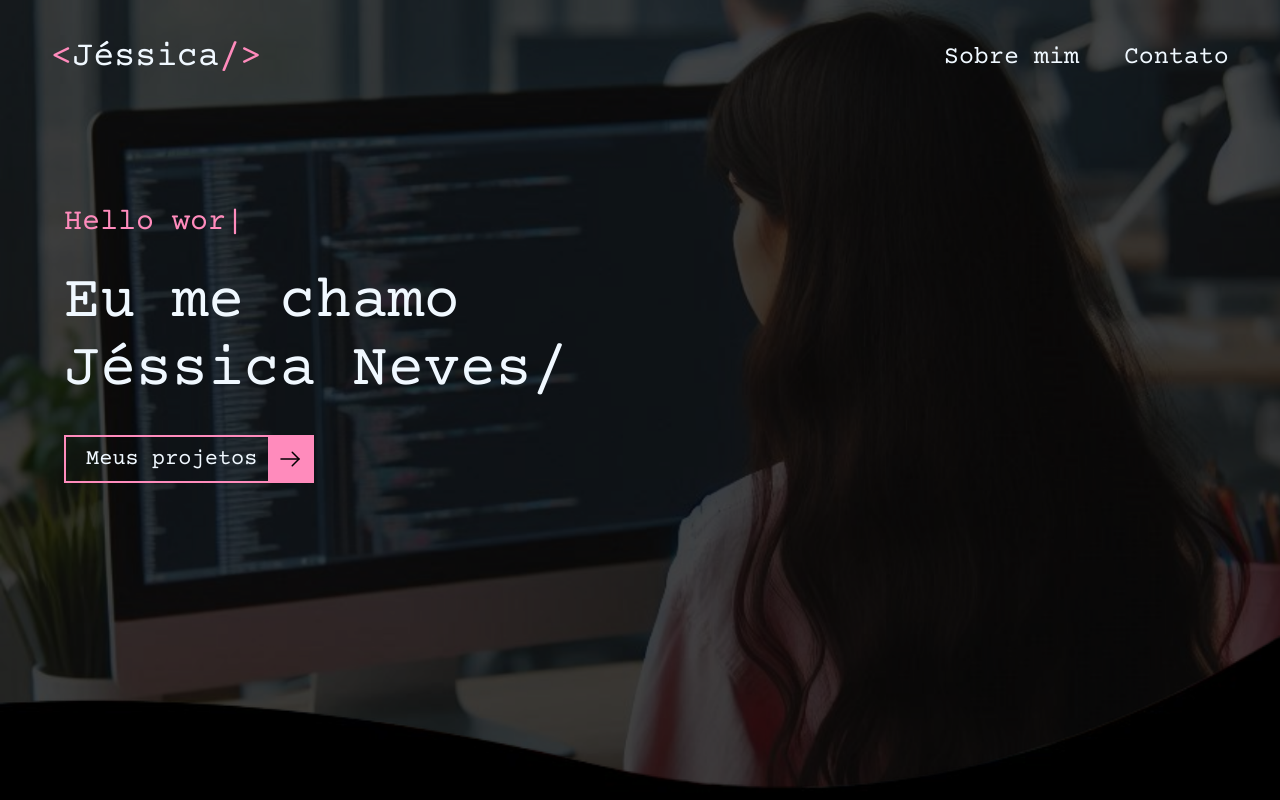
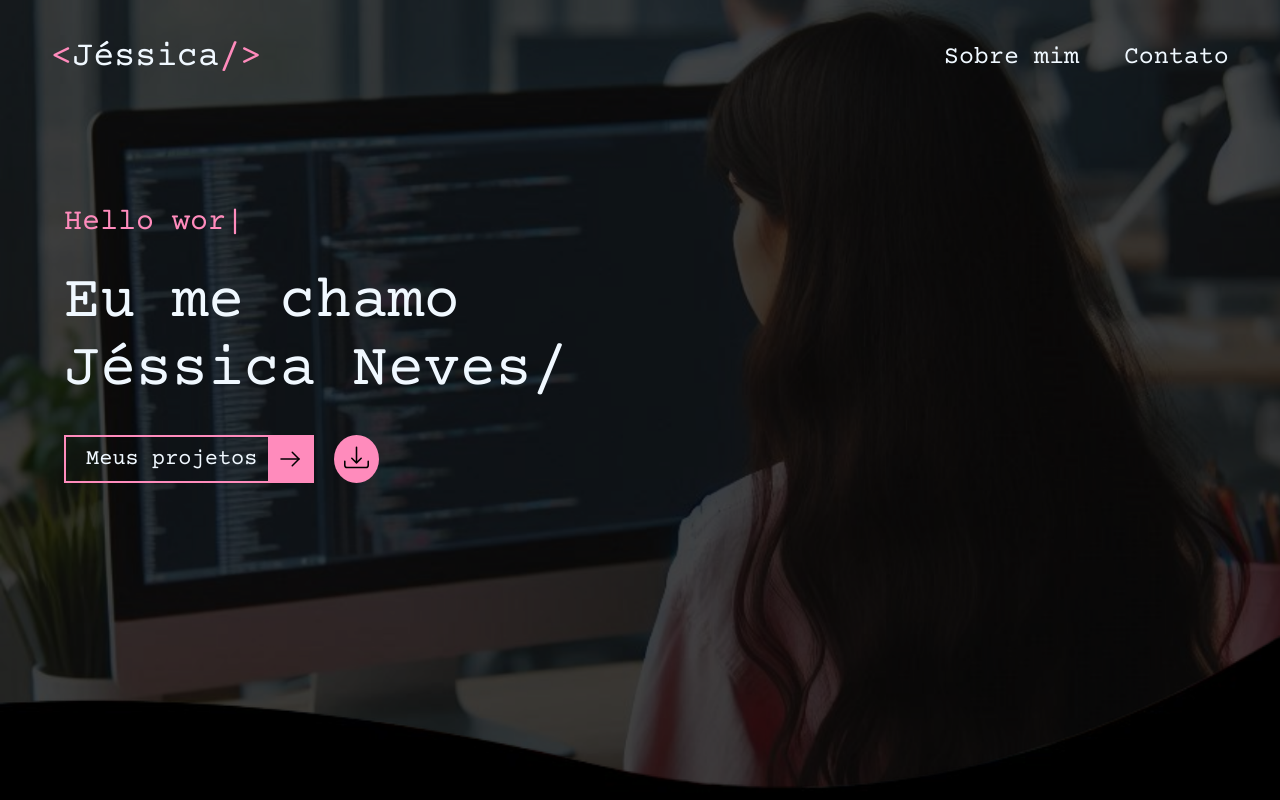
Before and after one commit to jessicamdsn/Meu-Portfolio, an Angular app: page / in a window 1280 px wide. Shown: the top 800 px of the page. Built offline with nearby package versions, Linux system fonts and the light colour scheme.

Commit message:
add curriculo

```diff
--- a/src/app/components/pg-inicial/pg-inicial.component.css
+++ b/src/app/components/pg-inicial/pg-inicial.component.css
@@ -64,6 +64,38 @@ section{
     }
 }
 
+.clicaveis{
+display: flex;
+gap: 20px;
+
+button{
+    cursor: pointer;
+    background-color: #FF8BBC;
+    padding: 10px 10px;
+    border-radius: 50%;
+    border: none;
+    img{
+        width: 25px;
+        height: 25px;
+    }
+}
+.click{
+    display: flex;
+    align-items: center;
+}
+.click:hover {
+    scale: 108%;
+    small{
+        display: block;
+    }
+}
+small{
+    display: none;
+    padding-left: 10px;
+}
+
+}
+
 .animated-button {
     font-size: 22px;
     padding: 10px 10px 9px 20px;
@@ -122,6 +154,17 @@ section{
 
 
   @media (max-width: 815px) {
+
+.clicaveis{
+
+    button{
+        padding: 8px 8px;
+        img{
+            width: 18px;
+            height: 18px;
+        }
+    }
+}
     .nav{
         padding: 7% 3%;
         h1{
--- a/src/app/components/pg-inicial/pg-inicial.component.html
+++ b/src/app/components/pg-inicial/pg-inicial.component.html
@@ -11,10 +11,19 @@
     <section>
       <h1 class="hello typing-text">{{ currentText }}|</h1>
     <h1 class="jessica">Eu me chamo <br> Jéssica Neves/</h1>
-    <a class="botao" href="#projetos">
+    <div class="clicaveis">
+         <a class="botao" href="#projetos">
         <p class="animated-button">Meus projetos</p>
         <img src="../../../assets/seta.svg" alt="seta" class="material-icons" width="24px">
     </a>
+    <div class="click">
+     <button (click)="downloadFile()">
+        <img src="../../../assets/download.svg" alt="">
+    </button>
+    <small >Baixar CV</small>
+    </div>
+    </div>
+
     </section>
 
 </div>
--- a/src/app/components/pg-inicial/pg-inicial.component.ts
+++ b/src/app/components/pg-inicial/pg-inicial.component.ts
@@ -8,6 +8,15 @@ import { Component } from '@angular/core';
   styleUrl: './pg-inicial.component.css'
 })
 export class PgInicialComponent {
+
+  downloadFile() {
+    const link = document.createElement('a');
+    link.href = '../../../assets/curriculo/Curriculo-Jessica-Neves.pdf';  // URL do arquivo que você quer que seja baixado
+    link.download = 'Curriculo-Jessica-Neves';  // Nome que você quer que o arquivo tenha quando for baixado
+    link.click();
+  }
+
+
   texts = "Hello world...";
   currentText = '';
   private currentIndex = 0;
```
Also changed, not shown: src/assets/download.svg (added), 1 other file (tests, documents, lock files or other folders).
